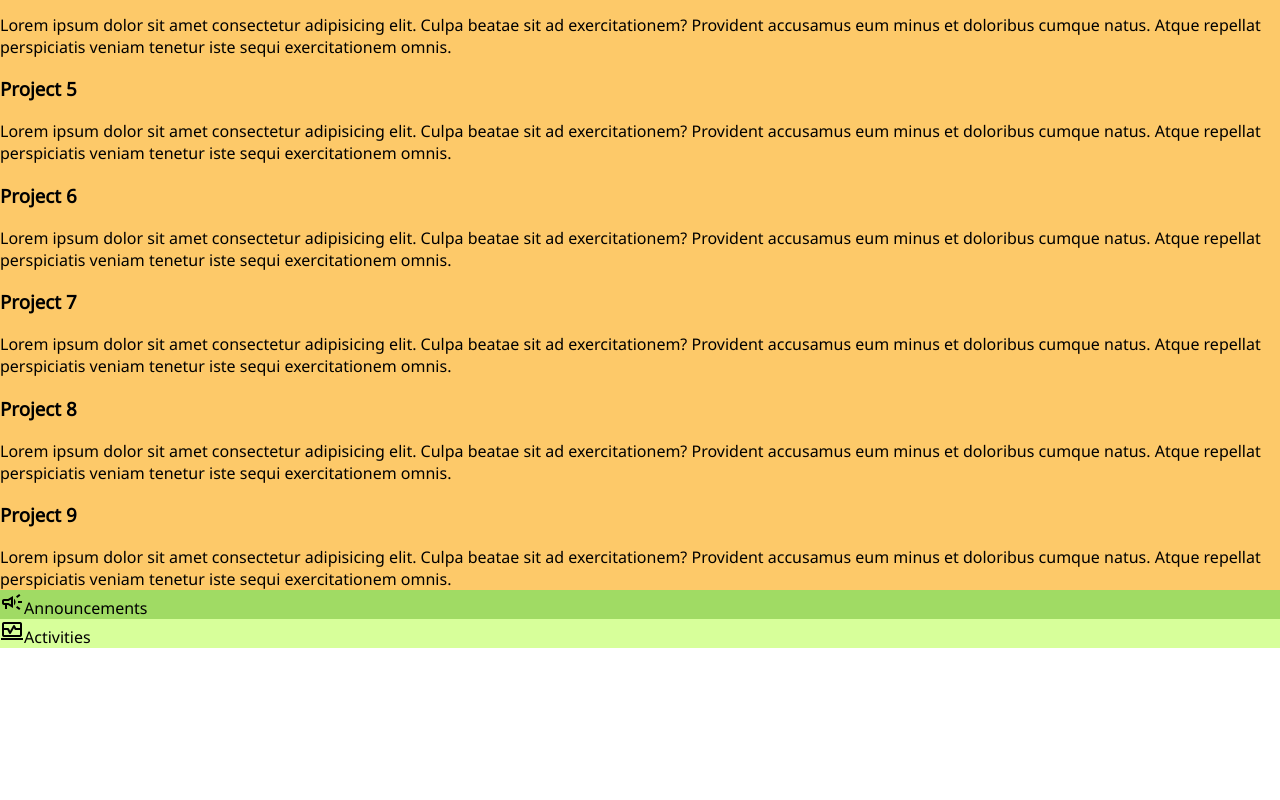
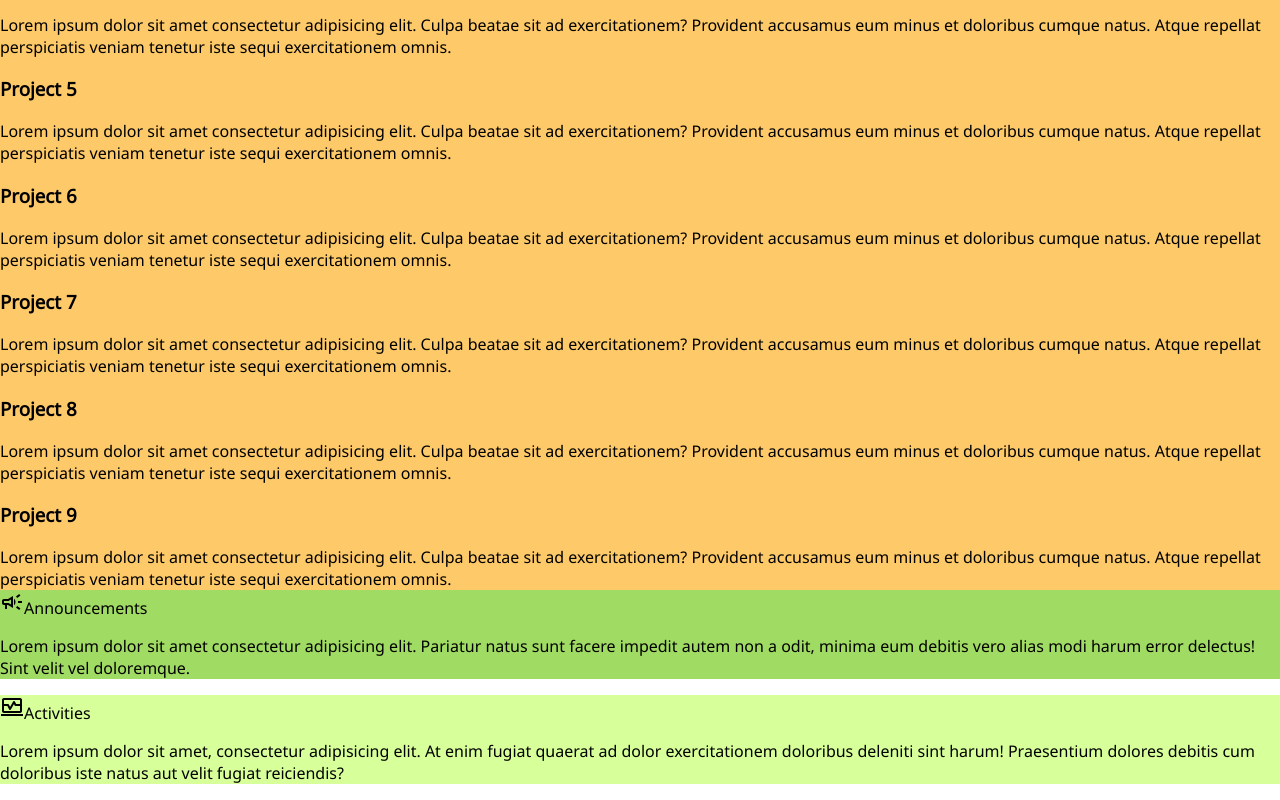
Before and after one commit to VishnuKun/admin-dashboard, a plain HTML site: page index.html in a window 1280 px wide. Shown: the part 834-1634 px from the top of the page. Before the commit the page ends 1482 px from the top, so only its background shows below. Drawn offline with nearby package versions, Linux system fonts and the light colour scheme; files whose address does not match are found by name.

Commit message:
Added containers for right side bar

```diff
--- a/index.html
+++ b/index.html
@@ -141,12 +141,25 @@
                 </div>
             </div>
         </div>
-        <div class="announcements"><span class="material-symbols-outlined">
-                campaign
-            </span>Announcements</div>
-        <div class="activities"><span class="material-symbols-outlined">
-                browse_activity
-            </span>Activities</div>
+        <div class="announcements">
+            <div class="right-content-title">
+                <span class="material-symbols-outlined">
+                    campaign
+                </span>Announcements
+            </div>
+            <p>Lorem ipsum dolor sit amet consectetur adipisicing elit. Pariatur natus sunt facere impedit autem non a
+                odit, minima eum debitis vero alias modi harum error delectus! Sint velit vel doloremque.</p>
+        </div>
+        <div class="activities">
+            <div class="right-content-title">
+                <span class="material-symbols-outlined">
+                    browse_activity
+                </span>Activities
+            </div>
+            <p>Lorem ipsum dolor sit amet, consectetur adipisicing elit. At enim fugiat quaerat ad dolor exercitationem
+                doloribus deleniti sint harum! Praesentium dolores debitis cum doloribus iste natus aut velit fugiat
+                reiciendis?</p>
+        </div>
     </div>
     <script src="js/script.js"></script>
 </body>
```
